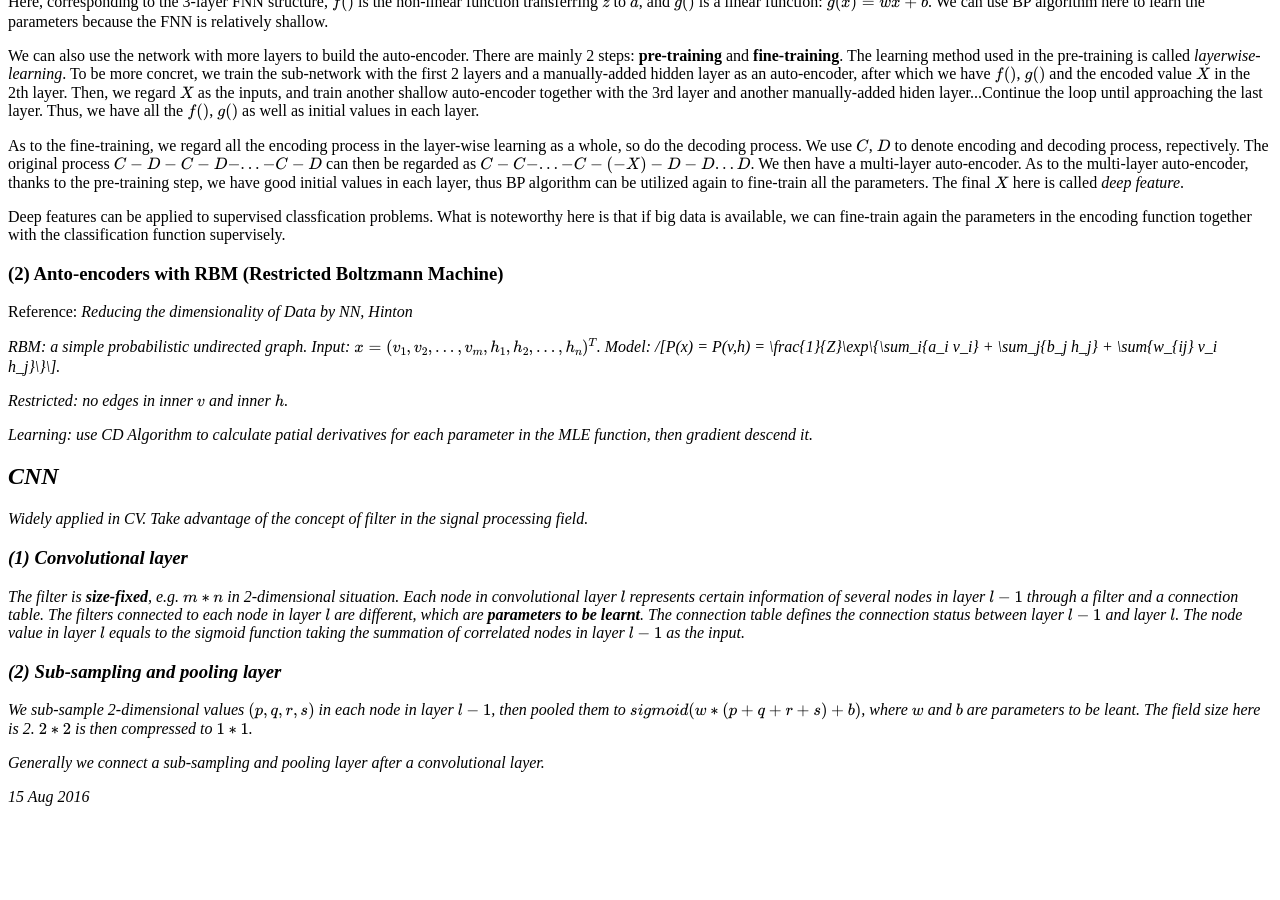
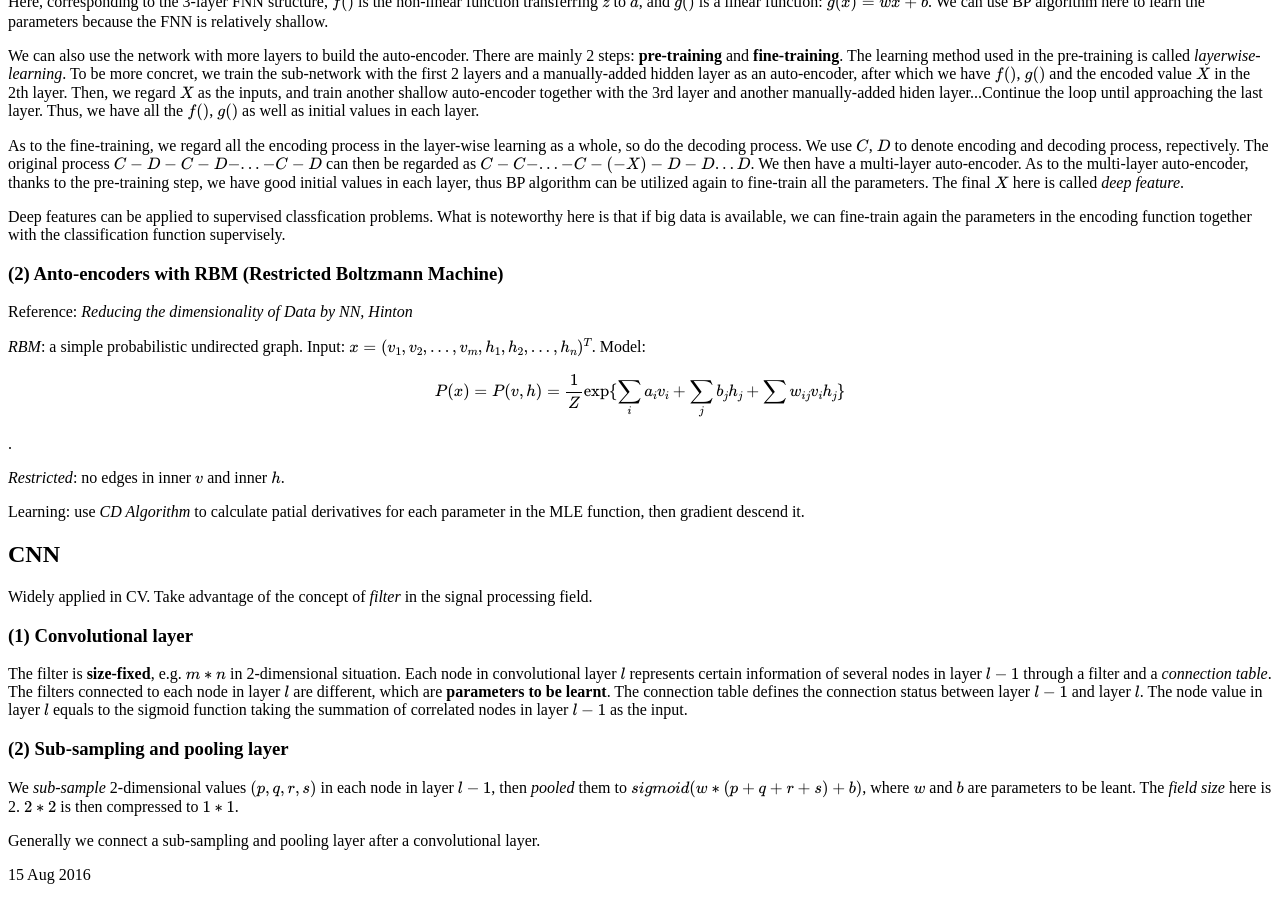
Before and after one commit to yumoxu/Blog, a Jekyll site: the page built from _posts/2016-08-15-Deep-Learning-Notes.html, in a window 1280 px wide and 900 px high, scrolled down 633 px. Built offline with Jekyll 4.4.1, drawn with Linux system fonts in a browser that asks for light colours; formulas are drawn with MathJax 3; before the commit the page ends 1455 px from its top, so only the background shows below that.

Commit message:
Solve small bugs in LaTex

```diff
--- a/_posts/2016-08-15-Deep-Learning-Notes.html
+++ b/_posts/2016-08-15-Deep-Learning-Notes.html
@@ -38,10 +38,10 @@
 <p>As to the fine-training, we regard all the encoding process in the layer-wise learning as a whole, so do the decoding process. We use $C$, $D$ to denote encoding and decoding process, repectively. The original process $C-D-C-D-...-C-D$ can then be regarded as $C-C-...-C-(-X)-D-D...D$. We then have a multi-layer auto-encoder. As to the multi-layer auto-encoder, thanks to the pre-training step, we have good initial values in each layer, thus BP algorithm can be utilized again to fine-train all the parameters. The final $X$ here is called <i>deep feature</i>. </p>
 <p>Deep features can be applied to supervised classfication problems. What is noteworthy here is that if big data is available, we can fine-train again the parameters in the encoding function together with the classification function supervisely. </p>
 <h3>(2) Anto-encoders with RBM (Restricted Boltzmann Machine)</h3>
-<p>Reference: <i>Reducing the dimensionality of Data by NN, Hinton<i></p>
+<p>Reference: <i>Reducing the dimensionality of Data by NN, Hinton</i></p>
 <p>
 <i>RBM</i>: a simple probabilistic undirected graph. Input: $x = (v_1, v_2, ..., v_m, h_1, h_2, ..., h_n) ^ T$. Model:
-/[P(x) = P(v,h) = \frac{1}{Z}\exp\{\sum_i{a_i v_i} + \sum_j{b_j h_j} + \sum{w_{ij} v_i h_j}\}\].
+\[P(x) = P(v,h) = \frac{1}{Z}\exp\{\sum_i{a_i v_i} + \sum_j{b_j h_j} + \sum{w_{ij} v_i h_j}\}\].
 </p>
 <p><i>Restricted</i>: no edges in inner $v$ and inner $h$. </p>
 <p>Learning: use <i>CD Algorithm</i> to calculate patial derivatives for each parameter in the MLE function, then gradient descend it.</p>
```
